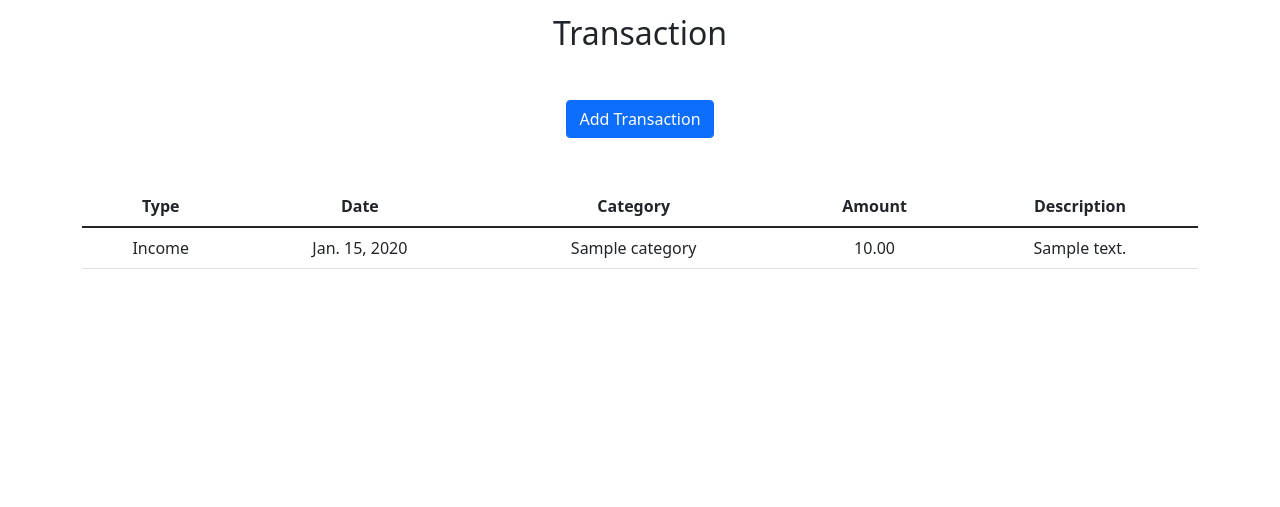
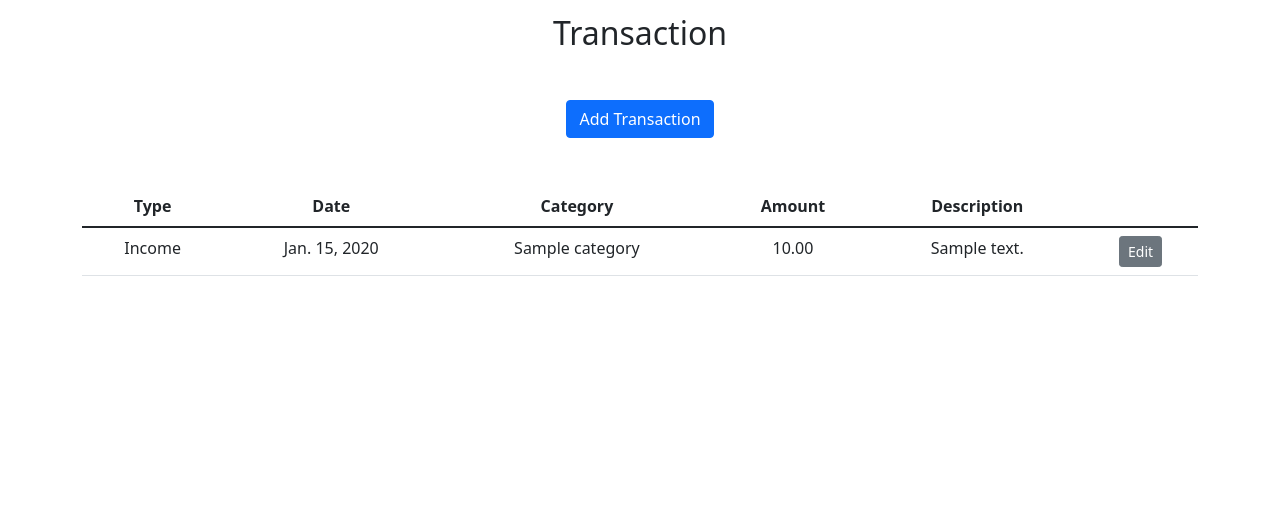
Before and after one commit to jmanager25/ExpenseTrack, a Django app: page /home/ in a window 1280 px wide. Shown: the part 196-703 px from the top of the page. Run offline with Django 3.2, Linux system fonts and the light colour scheme; a user stored in the database is signed in; tables that the repository leaves empty hold one stand-in row (values such as "Sample post"); some libraries are stand-ins or nearby versions.

Commit message:
Add functionality to update transactions

```diff
--- a/expensetracker/urls.py
+++ b/expensetracker/urls.py
@@ -4,5 +4,8 @@ from django.urls import path
 urlpatterns = [
     path('', views.landin_page, name='landing-page'),
     path('home/', views.home, name='home'),
-    path('add/', views.TransactionCreateView.as_view(), name='add_transaction')
+    path('add/', views.TransactionCreateView.as_view(),
+         name='add_transaction'),
+    path('edit/<int:pk>/', views.TransactionUpdateView.as_view(),
+         name='edit_transaction')
 ]
--- a/expensetracker/views.py
+++ b/expensetracker/views.py
@@ -1,5 +1,5 @@
 from django.shortcuts import render
-from django.views.generic.edit import CreateView
+from django.views.generic.edit import CreateView, UpdateView, DeleteView
 from .models import Transaction, Category
 from django.contrib.auth.decorators import login_required
 from django.urls import reverse_lazy
@@ -41,3 +41,13 @@ class TransactionCreateView(CreateView):
         form.instance.user = self.request.user
         messages.success(self.request, 'Transaction added successfully!')
         return super().form_valid(form)
+
+
+class TransactionUpdateView(UpdateView):
+    """
+    View that allows users to update existing transactions.
+    """
+    model = Transaction
+    template_name = "edit_transaction.html"
+    fields = ['transaction_type', 'date', 'category', 'amount', 'description']
+    success_url = reverse_lazy('home')
--- a/templates/home.html
+++ b/templates/home.html
@@ -24,6 +24,7 @@
                     <th>Category</th>
                     <th>Amount</th>
                     <th>Description</th>
+                    <th></th>
                 </tr>
             </thead>
             <tbody>
@@ -34,6 +35,9 @@
                     <td>{{ transaction.category.name }}</td>
                     <td>{{ transaction.amount }}</td>
                     <td>{{ transaction.description }}</td>
+                    <td><a href="{% url 'edit_transaction' pk=transaction.id %}"
+                            class="btn btn-sm btn-secondary">Edit</a>
+                    </td>
                 </tr>
                 {% empty %}
                 <tr>
```
Also changed, not shown: templates/edit_transaction.html (added, +14 -0 lines).
